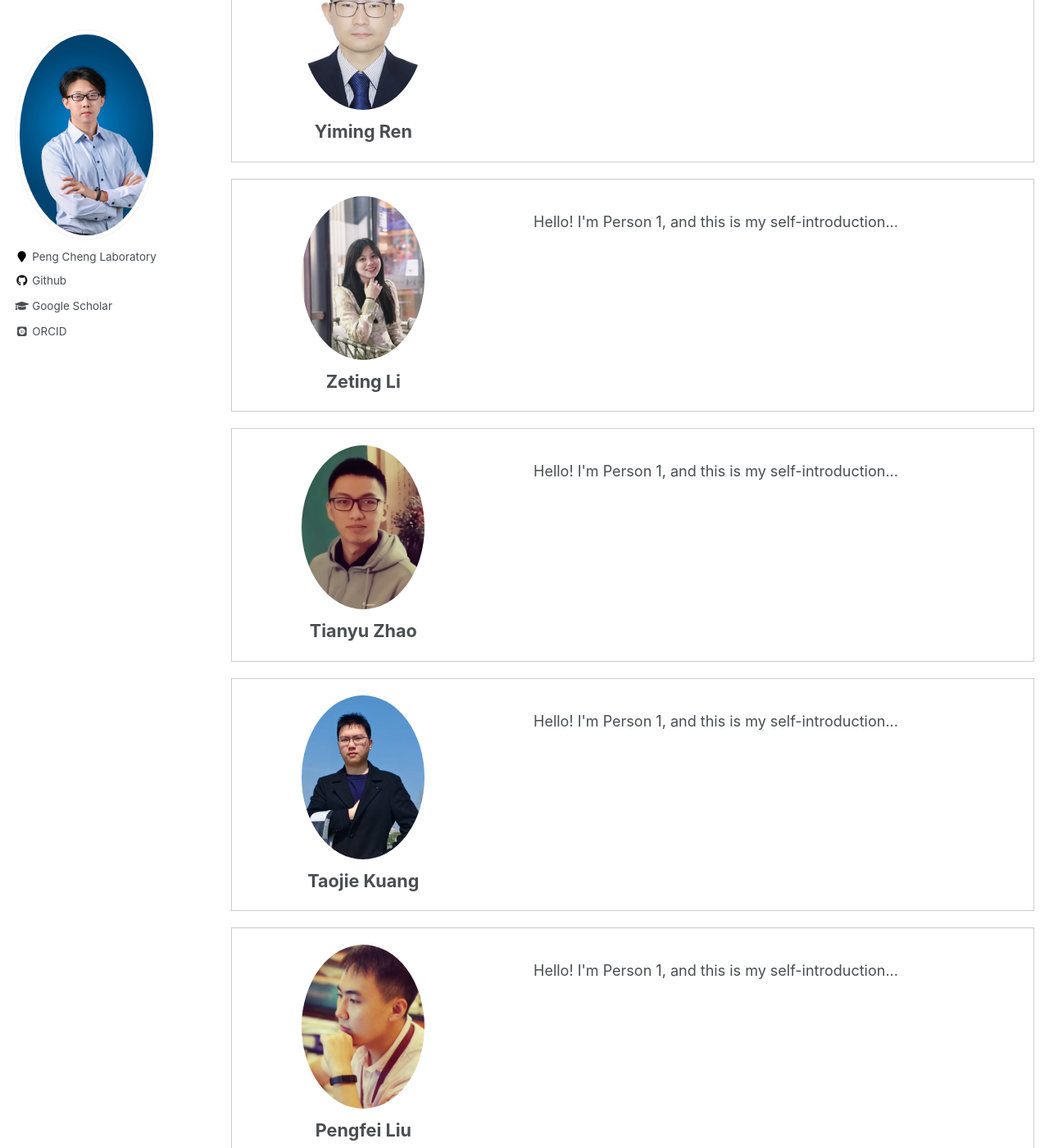
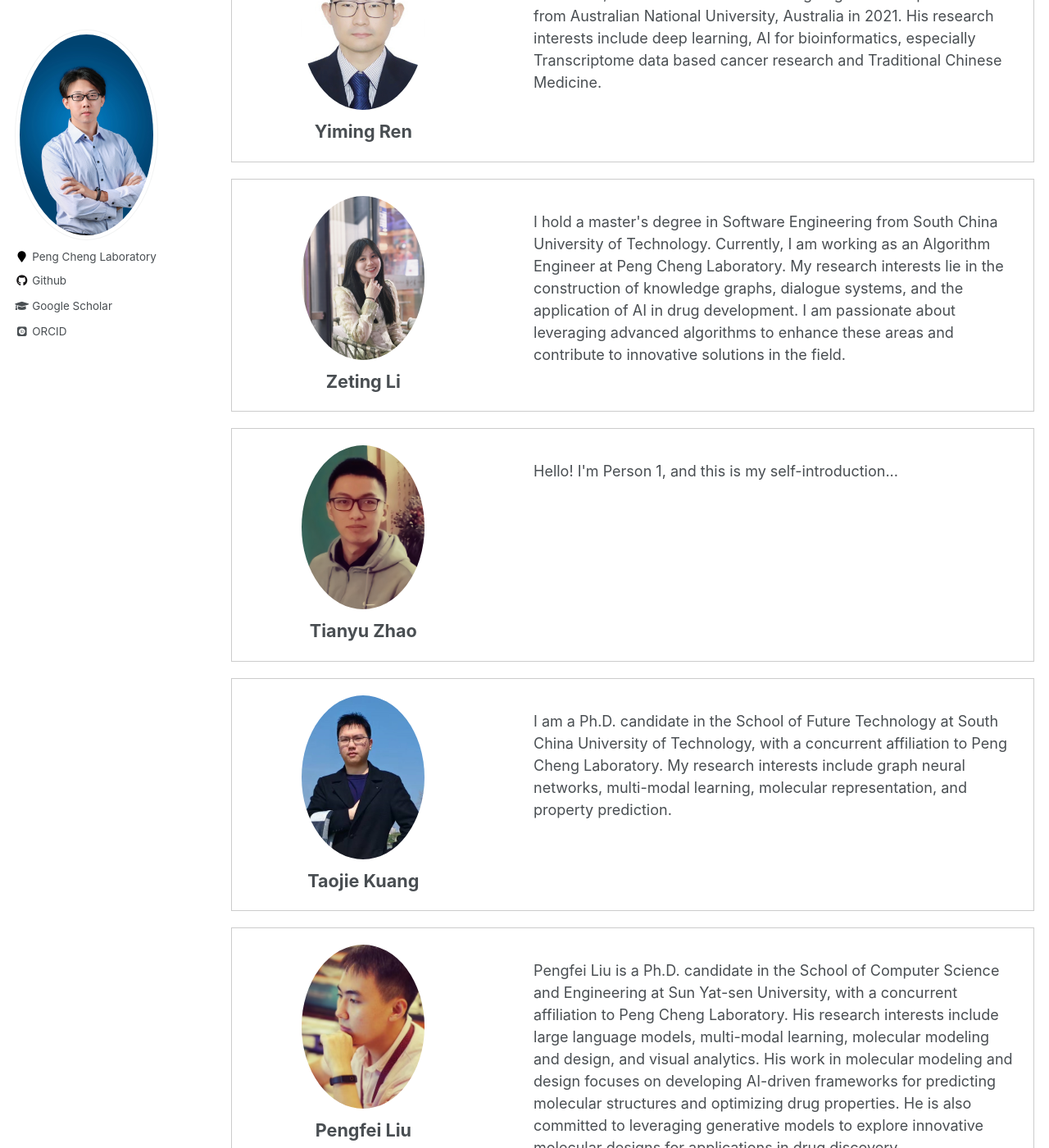
Before and after one commit to zhixiang-ren/zhixiang-ren.github.io, a Jekyll site: the page built from _pages/People.html, in a window 1280 px wide and 1400 px high, scrolled down 523 px. Shown: the whole window at 82% size. Built offline with Jekyll 4.4.1, drawn with Linux system fonts in a browser that asks for light colours; some web fonts are replaced; some of the changed text lies outside the part shown.

Commit message:
Update People.html

```diff
--- a/_pages/People.html
+++ b/_pages/People.html
@@ -17,7 +17,7 @@ author_profile: true
     </div>
     <!-- 右边区域 -->
     <div style="width: 65%; padding-left: 20px;">
-        <p>Hello! I'm Person 1, and this is my self-introduction...</p>
+        <p>Welcome to visit my <a href="https://github.com/YueZhou-oh" target="_blank">Github Page</a>. Currently, I am working as an algorithm engineer at Peng Cheng Laboratory, Shenzhen, China. My research interest including deep learning, distributed machine learning and AI for Science.</p>
     </div>
 </div>
 
@@ -33,7 +33,7 @@ author_profile: true
     </div>
     <!-- 右边区域 -->
     <div style="width: 65%; padding-left: 20px;">
-        <p>Hello! I'm Person 1, and this is my self-introduction...</p>
+        <p>Yiming Ren is currently an engineer at PengCheng Laboratory in Shenzhen, China. He received his MEng degree in computer science from Australian National University, Australia in 2021. His research interests include deep learning, AI for bioinformatics, especially Transcriptome data based cancer research and Traditional Chinese Medicine.</p>
     </div>
 </div>
 
@@ -49,7 +49,7 @@ author_profile: true
     </div>
     <!-- 右边区域 -->
     <div style="width: 65%; padding-left: 20px;">
-        <p>Hello! I'm Person 1, and this is my self-introduction...</p>
+        <p>I hold a master's degree in Software Engineering from South China University of Technology. Currently, I am working as an Algorithm Engineer at Peng Cheng Laboratory. My research interests lie in the construction of knowledge graphs, dialogue systems, and the application of AI in drug development. I am passionate about leveraging advanced algorithms to enhance these areas and contribute to innovative solutions in the field.</p>
     </div>
 </div>
 
@@ -81,7 +81,7 @@ author_profile: true
     </div>
     <!-- 右边区域 -->
     <div style="width: 65%; padding-left: 20px;">
-        <p>Hello! I'm Person 1, and this is my self-introduction...</p>
+        <p>I am a Ph.D. candidate in the School of Future Technology at South China University of Technology, with a concurrent affiliation to Peng Cheng Laboratory. My research interests include graph neural networks, multi-modal learning, molecular representation, and property prediction.</p>
     </div>
 </div>
 
@@ -97,7 +97,7 @@ author_profile: true
     </div>
     <!-- 右边区域 -->
     <div style="width: 65%; padding-left: 20px;">
-        <p>Hello! I'm Person 1, and this is my self-introduction...</p>
+        <p>Pengfei Liu is a Ph.D. candidate in the School of Computer Science and Engineering at Sun Yat-sen University, with a concurrent affiliation to Peng Cheng Laboratory. His research interests include large language models, multi-modal learning, molecular modeling and design, and visual analytics. His work in molecular modeling and design focuses on developing AI-driven frameworks for predicting molecular structures and optimizing drug properties. He is also committed to leveraging generative models to explore innovative molecular designs for applications in drug discovery.</p>
     </div>
 </div>
 
```
